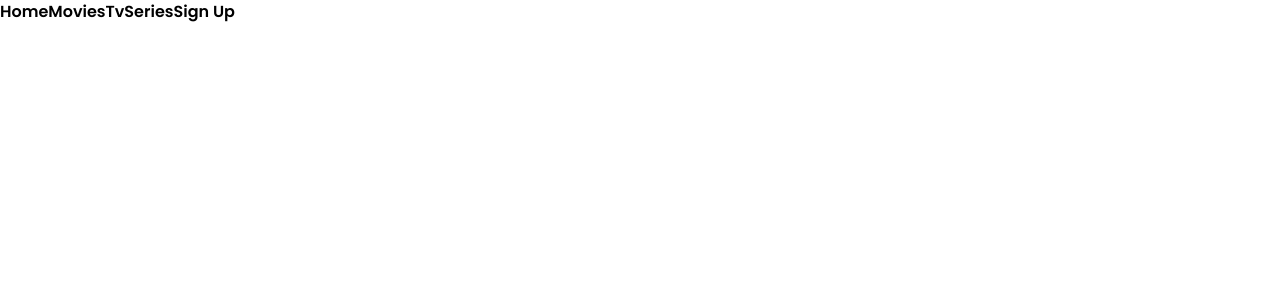
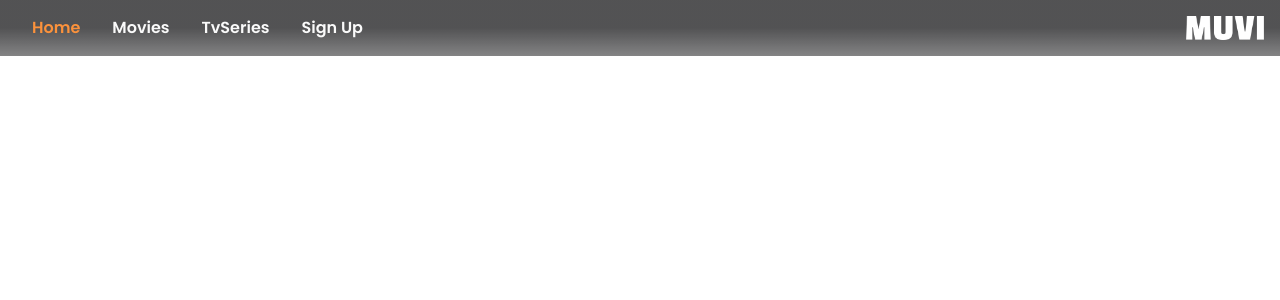
Before and after one commit to amirkeramat/muvi, a React (Vite) app: page / in a window 1280 px wide. Shown: the top 300 px of the page. Built offline with nearby package versions, Linux system fonts and the light colour scheme; no server answers.

Commit message:
Update tailwind.config.js

```diff
--- a/tailwind.config.js
+++ b/tailwind.config.js
@@ -1,8 +1,11 @@
 /** @type {import('tailwindcss').Config} */
 export default {
-  content: [],
-  theme: {
-    extend: {},
-  },
-  plugins: [],
-}
+  content: ["./index.html", "./src/**/*.{js,ts,jsx,tsx}"],
+  theme: {},
+  plugins: [
+    function ({ addVariant }) {
+      addVariant("child", "& > *");
+      addVariant("child-hover", "& > *:hover");
+    },
+  ],
+};
```
